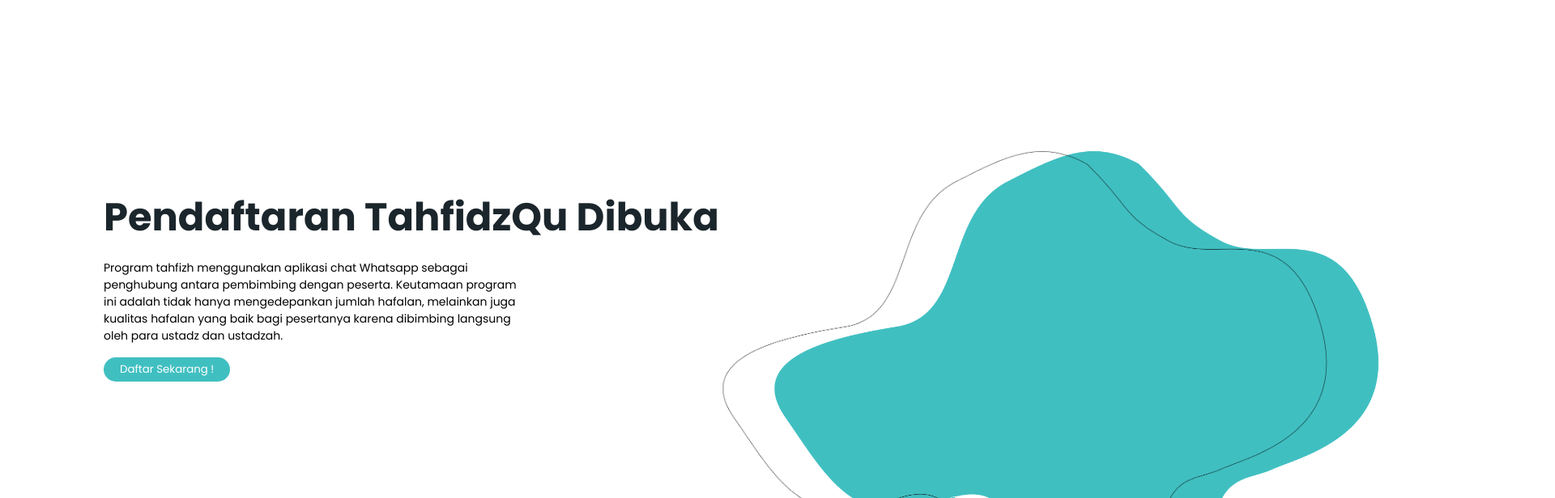
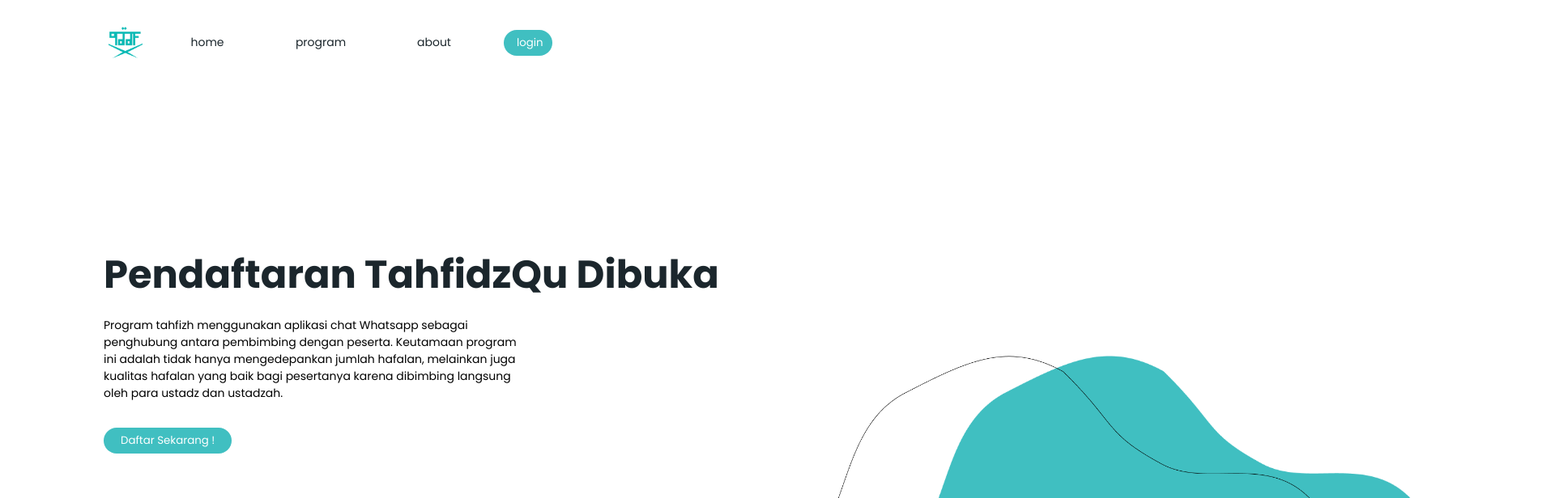
Before and after one commit to butterchoco/halaqah-quran-online-frontend, a Vue app: page / in a window 1280 px wide. Shown: the top 616 px of the page at 81% size, 1920 px wide, since content can reach past the window. Built offline with nearby package versions, Linux system fonts and the light colour scheme.

Commit message:
[REFACTOR] Added Navbar and Fix Minor Layout

```diff
--- a/src/App.vue
+++ b/src/App.vue
@@ -1,14 +1,25 @@
 <template>
   <div id="app">
-    <router-view />
+    <NavBeforeLogin />
+    <div class="layout">
+      <router-view />
+    </div>
   </div>
 </template>
 
 <script>
+import NavBeforeLogin from "@/components/NavBeforeLogin";
+
 export default {
-  name: "app"
+  name: "app",
+  components: {
+    NavBeforeLogin
+  }
 };
 </script>
 
 <style>
+.layout {
+  padding-top: 10vh;
+}
 </style>
--- a/src/components/NavBeforeLogin.vue
+++ b/src/components/NavBeforeLogin.vue
@@ -1,28 +1,264 @@
 <template>
-  <header class="header-container">
-    <img class="logo-nav" src="/assets/logo.png" alt="logo" />
-    <nav class="nav-container">
+  <header
+    id="header"
+    class="header-container"
+    :class="{ scrolledHeader: isScrolled }"
+  >
+    <div class="header-mobile">
+      <img class="logo-nav" src="@/assets/logo.png" alt="logo" />
+      <div class="right-header">
+        <button class="login btn primary" v-if="mobile">
+          <svg class="login-icon" viewBox="0 0 24 24">
+            <path
+              d="M12,19.2C9.5,19.2 7.29,17.92 6,16C6.03,14 10,12.9 12,12.9C14,12.9 17.97,14 18,16C16.71,17.92 14.5,19.2 12,19.2M12,5A3,3 0 0,1 15,8A3,3 0 0,1 12,11A3,3 0 0,1 9,8A3,3 0 0,1 12,5M12,2A10,10 0 0,0 2,12A10,10 0 0,0 12,22A10,10 0 0,0 22,12C22,6.47 17.5,2 12,2Z"
+            /></svg
+          >login
+        </button>
+        <div
+          class="mob-btn"
+          @click="dropdownActivate"
+          :class="{ active: isDropdownActive }"
+        >
+          <div class="line one"></div>
+          <div class="line two"></div>
+        </div>
+      </div>
+    </div>
+    <nav class="nav-container" v-if="isDropdownActive">
       <ul>
         <li>
           <router-link class="nav-link home" to="/">home</router-link>
         </li>
         <li>
-          <router-link class="nav-link program" to="/program">program</router-link>
+          <router-link class="nav-link program" to="/program"
+            >program</router-link
+          >
         </li>
         <li>
           <router-link class="nav-link about" to="/about">about</router-link>
         </li>
       </ul>
-      <button class>
-        <i class="material-icons">account_circle</i>login
+      <button class="login btn primary" v-if="!mobile">
+        <svg class="login-icon" viewBox="0 0 24 24">
+          <path
+            d="M12,19.2C9.5,19.2 7.29,17.92 6,16C6.03,14 10,12.9 12,12.9C14,12.9 17.97,14 18,16C16.71,17.92 14.5,19.2 12,19.2M12,5A3,3 0 0,1 15,8A3,3 0 0,1 12,11A3,3 0 0,1 9,8A3,3 0 0,1 12,5M12,2A10,10 0 0,0 2,12A10,10 0 0,0 12,22A10,10 0 0,0 22,12C22,6.47 17.5,2 12,2Z"
+          /></svg
+        >login
       </button>
     </nav>
   </header>
 </template>
 
 <script>
-export default {};
+export default {
+  data() {
+    return {
+      isDropdownActive: false,
+      isScrolled: false,
+      mobile: true
+    };
+  },
+  methods: {
+    dropdownActivate() {
+      this.isDropdownActive = !this.isDropdownActive;
+    }
+  },
+  mounted() {
+    if (window.innerWidth > 768) {
+      this.isDropdownActive = true;
+      this.mobile = false;
+    }
+    if (!this.mobile) {
+      window.document.onscroll = () => {
+        const header = document.getElementById("header");
+        if (window.scrollY > header.offsetTop) {
+          this.isScrolled = true;
+        } else {
+          this.isScrolled = false;
+        }
+      };
+    } else {
+      this.isScrolled = true;
+    }
+  }
+};
 </script>
 
 <style lang="scss" scoped>
+@media only screen and (min-width: 768px) {
+  .header-container {
+    flex-direction: row !important;
+    padding: 10px 0;
+
+    .header-mobile {
+      width: auto !important;
+      margin: auto 0 auto 10% !important;
+    }
+
+    .mob-btn {
+      display: none !important;
+    }
+
+    .logo-nav {
+      margin: auto $gap-m-1 auto 10% !important;
+    }
+
+    .nav-container {
+      flex-direction: row !important;
+
+      ul {
+        width: auto !important;
+        flex-direction: row !important;
+
+        a {
+          width: 140px !important;
+          padding: 2rem 0 !important;
+          display: flex;
+          align-items: center !important;
+          justify-content: center !important;
+
+          &:hover {
+            background: transparent !important;
+            color: $black !important;
+            font-weight: bold;
+          }
+        }
+      }
+    }
+
+    .login {
+      margin: auto $gap-m-1 !important;
+    }
+  }
+}
+
+.scrolledHeader {
+  box-shadow: 0 4px 20px rgba($color: #222, $alpha: 0.05);
+  transition: box-shadow 0.5s ease;
+}
+
+.header-container {
+  position: fixed;
+  top: 0;
+  left: 0;
+  background: white;
+  width: 100%;
+  max-width: 100%;
+  display: flex;
+  flex-direction: column;
+  align-items: flex-start;
+  justify-content: center;
+
+  .right-header {
+    display: flex;
+  }
+
+  .header-mobile {
+    width: 100%;
+    display: flex;
+    justify-content: space-between;
+  }
+
+  .mob-btn {
+    border: 1px solid $white;
+    display: flex;
+    flex-direction: column;
+    align-items: flex-end;
+    justify-content: center;
+    padding: $gap-sm-2;
+    width: 46px;
+    margin: auto 2rem auto 1rem;
+
+    div.line {
+      background: #222;
+      width: 24px;
+      height: 1px;
+      transition: all 0.5s ease;
+
+      &.two {
+        margin-top: $gap-sm-1;
+      }
+    }
+
+    &.active {
+      div.line {
+        &.one {
+          width: 10px;
+        }
+
+        &.two {
+          width: 16px;
+        }
+      }
+    }
+  }
+
+  .logo-nav {
+    margin: 1rem 2rem 1rem 10%;
+    height: 42px;
+    width: 42px;
+  }
+
+  .login {
+    margin: auto 0;
+    display: flex;
+    align-items: center;
+    justify-content: center;
+    padding: 5px 10px;
+    cursor: pointer;
+
+    .login-icon {
+      fill: white;
+      max-width: 16px;
+      margin-right: $gap-sm-1;
+    }
+
+    &:hover > .login-icon {
+      fill: $black;
+    }
+  }
+
+  .nav-container {
+    height: 100%;
+    width: 100%;
+    display: flex;
+    align-items: center;
+    flex-direction: column;
+    align-items: flex-start;
+
+    ul {
+      width: inherit;
+      height: inherit;
+      text-decoration: none;
+      list-style: none;
+      margin: 0;
+      padding: 0;
+      display: flex;
+      flex-direction: column;
+      align-items: flex-start;
+
+      li {
+        flex: 1;
+        width: 100%;
+        height: inherit;
+
+        a.nav-link {
+          display: flex;
+          align-items: center;
+          justify-content: flex-start;
+          width: 100%;
+          height: inherit;
+          padding: $gap-m-1 $gap-m-2;
+          font-size: 14px;
+          cursor: pointer;
+
+          &:hover {
+            background: $primary;
+            color: white;
+          }
+        }
+      }
+    }
+  }
+}
 </style>
--- a/src/styles/_global.scss
+++ b/src/styles/_global.scss
@@ -3,6 +3,9 @@
 html,
 body {
   margin: 0;
+  scroll-behavior: smooth;
+}
+body {
   overflow-x: hidden;
 }
 
@@ -40,7 +43,7 @@
 }
 
 section {
-  height: 100vh;
+  min-height: 100vh;
   max-width: 100vw;
 }
 
@@ -94,11 +97,13 @@
   &.primary {
     background: $primary;
     color: white;
-  }
+    border: 1px solid transparent;
 
-  &:hover {
-    background: darken($primary, 5%);
-    color: $white;
+    &:hover {
+      background: white;
+      color: $black;
+      border: 1px solid $primary;
+    }
   }
 }
 
--- a/src/views/Home.vue
+++ b/src/views/Home.vue
@@ -1,12 +1,14 @@
 <template>
-  <div class="home-frame">
+  <div>
+    <img class="vector svg-1" src="@/assets/img/Vector 8.png" alt="vector-8" />
+    <img class="vector svg-2" src="@/assets/img/Vector 9.png" alt="vector-9" />
+    <img class="vector svg-3" src="@/assets/img/Vector 10.png" alt="vector-10" />
+    <img class="vector svg-4" src="@/assets/img/Vector 11.png" alt="vector-11" />
+    <img class="vector svg-5" src="@/assets/img/Vector 12.png" alt="vector-12" />
+    <img class="vector svg-6" src="@/assets/img/Vector 13.png" alt="vector-13" />
+    <img class="vector svg-7" src="@/assets/img/Vector 8.png" alt="vector-8" />
+    <img class="vector svg-8" src="@/assets/img/Vector 9.png" alt="vector-9" />
     <section class="hero-container">
-      <img class="vector svg-1" src="@/assets/img/Vector 8.png" alt="vector-8" />
-      <img class="vector svg-2" src="@/assets/img/Vector 9.png" alt="vector-9" />
-      <img class="vector svg-3" src="@/assets/img/Vector 10.png" alt="vector-10" />
-      <img class="vector svg-4" src="@/assets/img/Vector 11.png" alt="vector-11" />
-      <img class="vector svg-5" src="@/assets/img/Vector 12.png" alt="vector-12" />
-      <img class="vector svg-6" src="@/assets/img/Vector 13.png" alt="vector-13" />
       <h1 class="header-title">
         Pendaftaran TahfidzQu
         <span class="isOpened" v-if="getIsProgramOpened">Dibuka</span>
@@ -117,41 +119,64 @@
 
 <style lang="scss">
 @media only screen and (min-width: 768px) {
-  .header-title {
+  h1.header-title {
     font-size: $h1 !important;
   }
 
+  h2.header-title {
+    font-size: $h2 !important;
+  }
+
   .vector {
-    max-height: 100% !important;
-    max-width: 100% !important;
+    max-height: 120% !important;
+    max-width: 120% !important;
 
     &.svg-1 {
-      top: 15% !important;
-      left: 70vw !important;
+      top: 45% !important;
+      right: 0 !important;
+      margin-right: -35rem !important;
     }
 
     &.svg-2 {
-      top: 15% !important;
-      left: 65vw !important;
+      top: 45% !important;
+      right: 0 !important;
+      margin-right: -25rem !important;
     }
 
     &.svg-3 {
-      top: 170% !important;
-      left: -40vw !important;
+      top: 180% !important;
+      left: 0 !important;
+      margin-left: -50rem !important;
     }
+
     &.svg-4 {
-      top: 170% !important;
-      left: -35vw !important;
+      top: 180% !important;
+      left: 0 !important;
+      margin-left: -45rem !important;
     }
 
     &.svg-5 {
       top: 310% !important;
-      left: 70vw !important;
+      right: 0 !important;
+      margin-right: -45rem !important;
     }
 
     &.svg-6 {
       top: 310% !important;
-      left: 65vw !important;
+      right: 0 !important;
+      margin-right: -40rem !important;
+    }
+
+    &.svg-7 {
+      top: 530% !important;
+      left: 0 !important;
+      margin-left: -60rem !important;
+    }
+
+    &.svg-8 {
+      top: 530% !important;
+      left: 0 !important;
+      margin-left: -55rem !important;
     }
   }
   .hero-container {
@@ -196,13 +221,14 @@
 
     .card-container {
       width: 100%;
-      grid-template-columns: repeat(auto-fit, minmax(380px, 1fr)) !important;
+      margin: auto;
+      grid-template-columns: repeat(auto-fit, minmax(240px, 1fr)) !important;
       grid-gap: $gap-m-2;
     }
   }
 
   .facilities-container {
-    min-height: 200vh !important;
+    min-height: 150vh !important;
 
     .header-title {
       margin-bottom: $gap-m-2;
@@ -210,7 +236,7 @@
 
     .card-container {
       width: 80%;
-      grid-template-columns: repeat(auto-fit, minmax(300px, 1fr)) !important;
+      grid-template-columns: repeat(auto-fit, minmax(240px, 1fr)) !important;
     }
   }
 }
@@ -224,35 +250,57 @@
 
   &.svg-1 {
     top: 60%;
-    left: 40vw;
-    z-index: -2;
+    right: 0;
+    margin-right: -25rem;
+    z-index: -1;
   }
 
   &.svg-2 {
     top: 60%;
-    left: 30vw;
+    right: 0;
+    margin-right: -25rem;
     z-index: -1;
   }
 
   &.svg-3 {
-    top: 380%;
-    left: -120vw;
-    z-index: -2;
+    top: 180%;
+    left: 0;
+    margin-left: -30rem;
+    z-index: -1;
   }
 
   &.svg-4 {
-    top: 380%;
-    left: -110vw;
+    top: 175%;
+    left: 0;
+    margin-left: -25rem;
     z-index: -1;
   }
+
   &.svg-5 {
-    top: 930%;
-    left: -100vw;
-    z-index: -2;
+    top: 365%;
+    right: 0;
+    margin-right: -25rem;
+    z-index: -1;
   }
+
   &.svg-6 {
-    top: 940%;
-    left: -90vw;
+    top: 360%;
+    right: 0;
+    margin-right: -22rem;
+    z-index: -1;
+  }
+
+  &.svg-7 {
+    top: 860%;
+    left: 0;
+    margin-left: -25rem;
+    z-index: -1;
+  }
+
+  &.svg-8 {
+    top: 860%;
+    left: 0;
+    margin-left: -25rem;
     z-index: -1;
   }
 }
@@ -273,10 +321,11 @@
 
   .header-description {
     margin-top: $gap-m-1;
+    font-size: 14px;
   }
 
   .daftar-program {
-    margin-top: $gap-m-1;
+    margin-top: $gap-m-2;
   }
 }
 
@@ -286,7 +335,6 @@
   flex-direction: column;
   align-items: flex-start;
   justify-content: center;
-  min-height: 40vh;
 
   .header-title {
     font-size: 2rem;
@@ -353,15 +401,16 @@
   flex-direction: column;
   align-items: flex-start;
   justify-content: center;
-  min-height: 580vh;
+  min-height: 500vh;
 
   .header-title {
     font-size: 2rem;
-    margin-left: 1rem;
+    margin-left: 5%;
   }
 
   .card-container {
-    margin-top: $gap-m-1;
+    max-width: 90%;
+    margin: $gap-m-1 auto;
     display: grid;
     grid-gap: $gap-m-2;
     grid-template-columns: repeat(auto-fill, minmax(200px, 1fr));
```
Also changed, not shown: public/index.html (+9 -5 lines), src/main.ts (+7 -7 lines).
